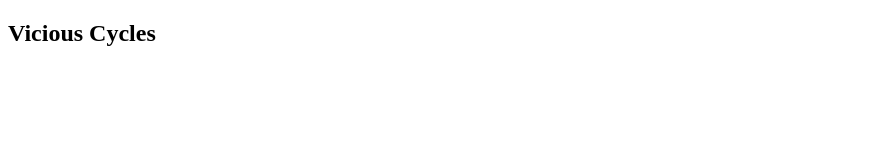
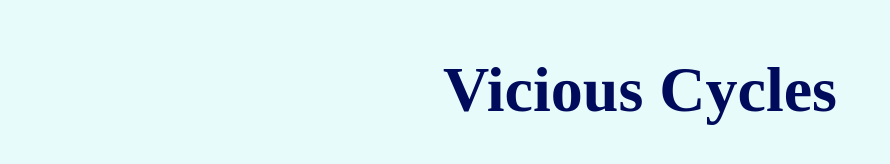
Before and after one commit to tmott2020/ViciousCyclesProject, a plain HTML site: page index.html in a window 1280 px wide. Shown: the whole page, without its empty margins (0-890 px from the left). Drawn offline with Linux system fonts and the light colour scheme.

Commit message:
Add files via upload

```diff
--- a/index.html
+++ b/index.html
@@ -1,7 +1,11 @@
 <!DOCTYPE html>
 <html>
 <head>
-    <title></title>
+    <style>
+        body {background-color:#E7FBFB;}
+        h2 {font-size: 4em; text-align: center; color: #010B5B}
+    </style>
+    <title>Vicious Cycles</title>
 </head>
 <body>
     <header>
```
